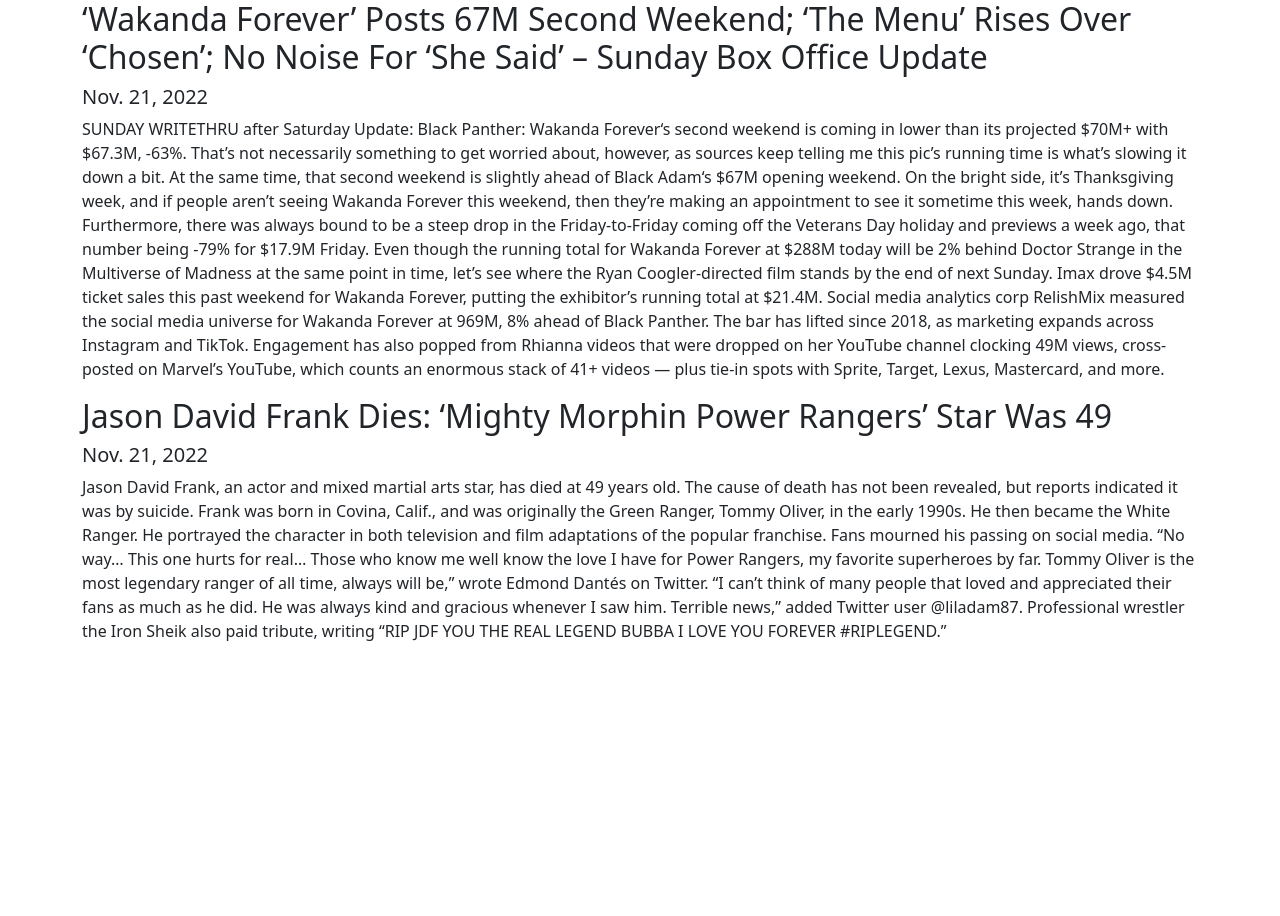
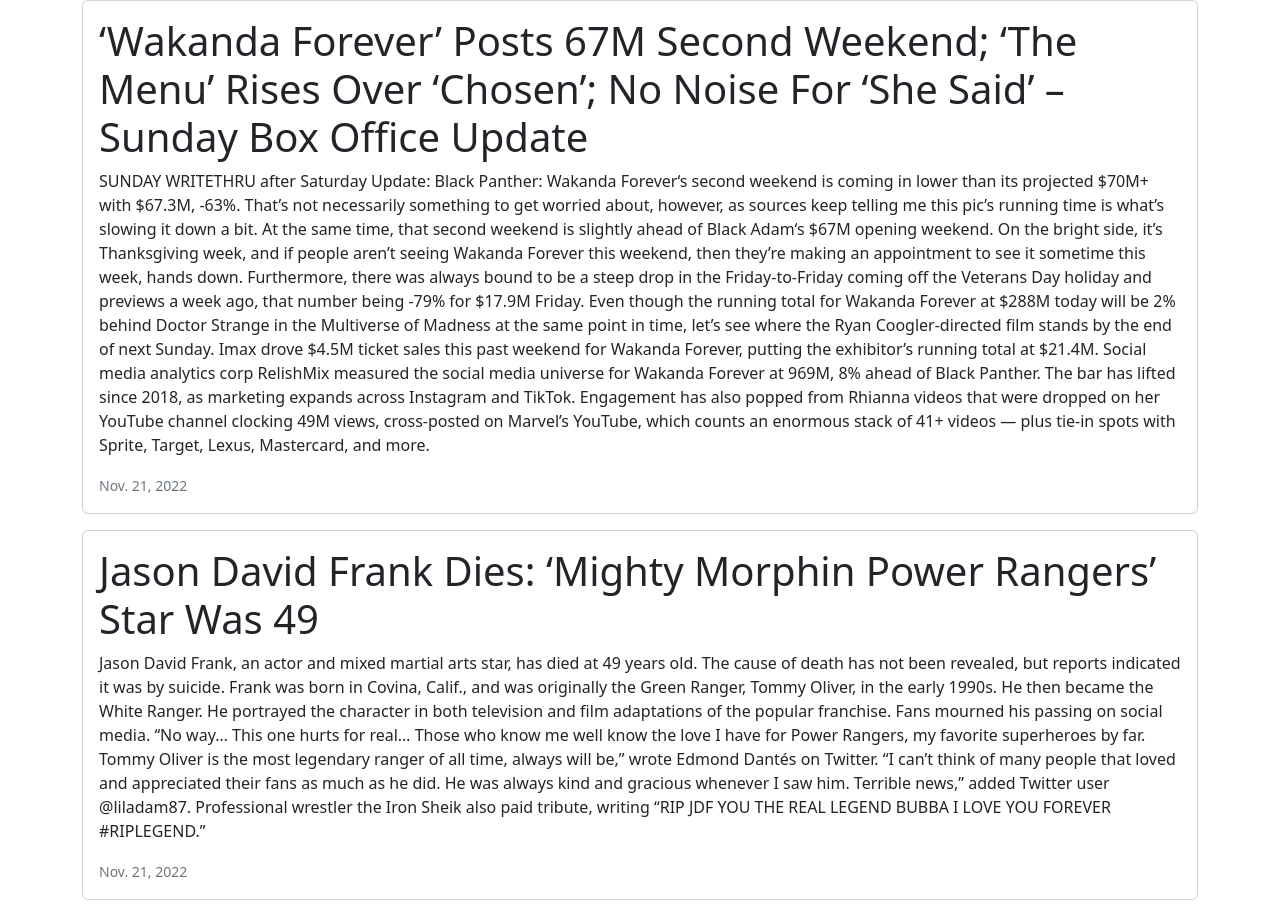
Before and after one commit to luisSantamariaCOL/Django-MovieReviews, a Django app: page /news/ in a window 1280 px wide. Before the commit the page ends 641 px from the top, so only its background shows below. Run offline with Django 4.2, Linux system fonts and the light colour scheme; data comes from the database, SQL or seed files in the repository; some libraries are stand-ins or nearby versions.

Commit message:
Bootstrap applied to news.html

```diff
--- a/news/templates/news.html
+++ b/news/templates/news.html
@@ -4,18 +4,35 @@
     <meta charset="UTF-8">
     <meta http-equiv="X-UA-Compatible" content="IE=edge">
     <meta name="viewport" content="width=device-width, initial-scale=1.0">
-    <link href="https://cdn.jsdelivr.net/npm/
-    bootstrap@5.1.1/dist/css/bootstrap.min.css"
-    rel="stylesheet" crossorigin="anonymous">
+    <link
+      href="https://cdn.jsdelivr.net/npm/bootstrap@5.2.2/dist/css/bootstrap.min.css"
+      rel="stylesheet"
+      integrity="sha384-Zenh87qX5JnK2Jl0vWa8Ck2rdkQ2Bzep5IDxbcnCeuOxjzrPF/et3URy9Bv1WTRi"
+      crossorigin="anonymous"
+    />
     <title>News</title>
 
 </head>
 <body>
     <div class="container">
         {% for news in newss %}
-            <h2>{{ news.headline }}</h2>
-            <h5>{{ news.date }}</h5>
-            <p> {{ news.body }} </p>
+            <div class="card mb-3">
+                <div class="row g-0">
+                    <div>
+                        <div class="card-body">
+                            <h1 class="card-title">{{ news.headline }}</h1>
+                            <p class="card-text"> {{ news.body }} </p>
+                            <p class="card-text">
+                                <small class="text-muted">
+                                    {{ news.date }}
+                                </small>
+                            </p>
+                        </div>
+                    </div>
+                </div>
+            </div>
+
+
         {% endfor %}
     </div>
 </body>
```
